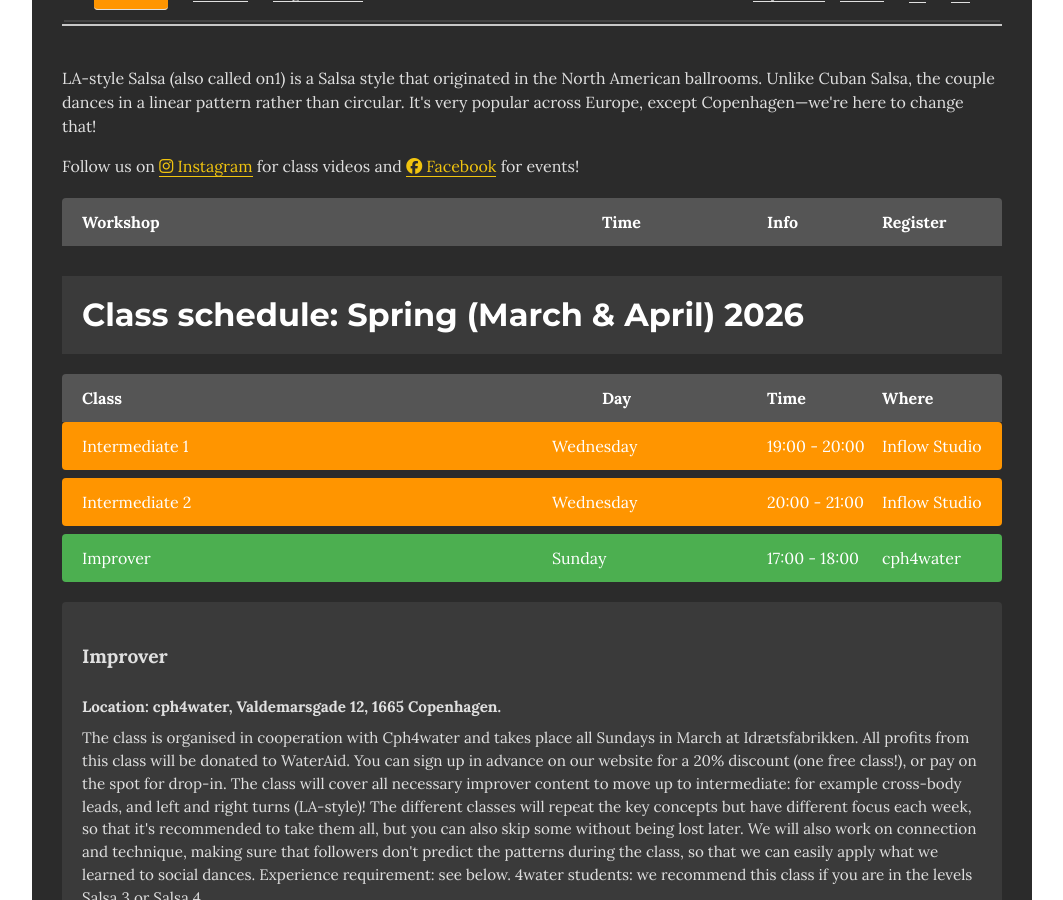
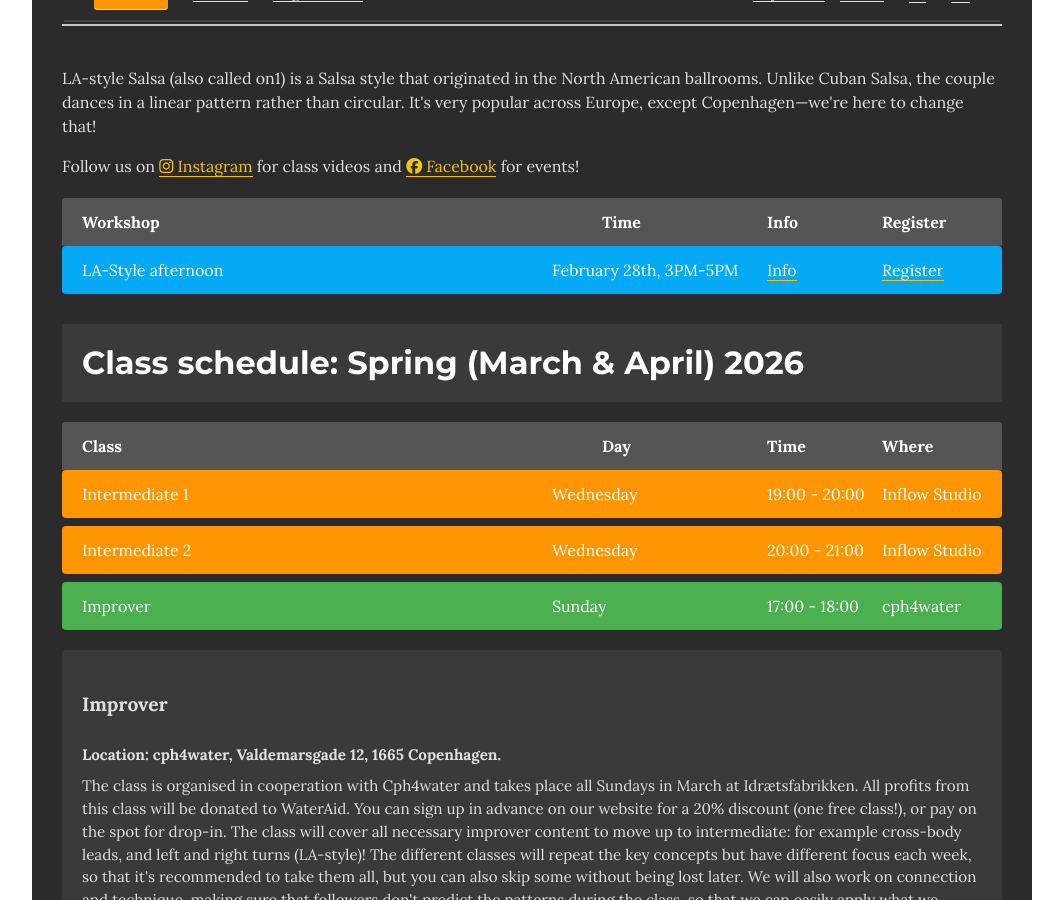
Before and after one commit to sdarougheh/salsalastyle, a Jekyll site: the page built from index.html, in a window 1280 px wide and 900 px high, scrolled down 410 px. Shown: the whole window, without its empty margins (108-1171 px from the left). Built offline with Jekyll 4.4.1, drawn with Linux system fonts in a browser that asks for light colours; comment, search, counter and statistics services are not loaded.

Commit message:
spring classes

```diff
--- a/_data/workshops.yml
+++ b/_data/workshops.yml
@@ -4,8 +4,8 @@
 
 
 
-#- title: "LA-Style afternoon"
-#  date: "January 31st, 2PM-4PM"
-#  level: "open"
-#  url: "https://fb.me/e/4doA98ltJ"
-#  note: ""
+- title: "LA-Style afternoon"
+  date: "February 28th, 3PM-5PM"
+  level: "open"
+  url: "https://fb.me/e/cfST6ZnId"
+  note: ""
```
